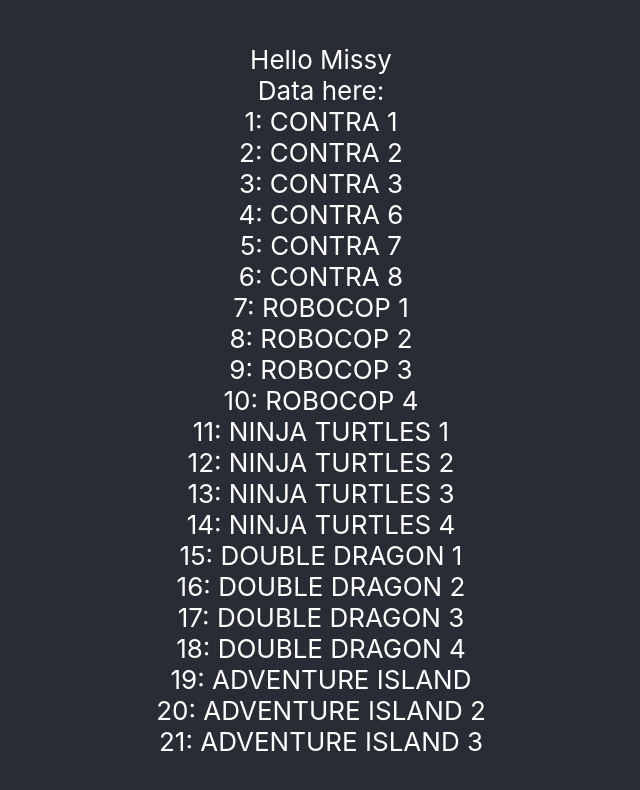
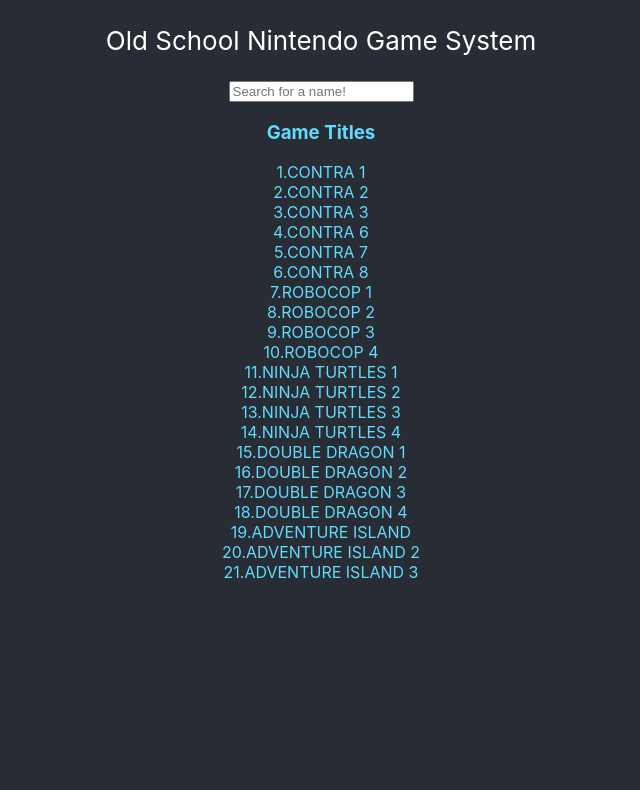
Before and after one commit to saykaren/OldSchool, a React (Create React App) app: page / in a window 1280 px wide. Shown: the top 790 px of the page, without its empty margins (319-959 px from the left). Built offline with nearby package versions, Linux system fonts and the light colour scheme.

Commit message:
Add Search Function

```diff
--- a/src/components/app/App.js
+++ b/src/components/app/App.js
@@ -2,20 +2,21 @@
 import oldSchoolData from "../Data/Data";
 import "../styling/App.scss";
 import Main from "./Main";
+import Searchable from "./Searchable";
 
 class App extends React.Component {
-  componentDidMount(){
-    this.setState({data: oldSchoolData})
+  componentDidMount() {
+    this.setState({ data: oldSchoolData });
   }
   render() {
-    const { data } = this.state || {};
-    const propSendingDown = "Hello I am here";
     return (
       <div className="App">
         <header className="App-header">
-          Hello Missy
-          {data && <Main dataProp={data} propSendingDown={propSendingDown}/>}
-        </header>
+        Old School Nintendo Game System
+         </header>
+         <section>
+         <Searchable/>
+         </section>
       </div>
     );
   }
--- /dev/null
+++ b/src/components/app/Searchable.js
@@ -0,0 +1,49 @@
+import React from "react";
+import oldSchoolData from "../Data/Data";
+
+class Searchable extends React.Component {
+  constructor(props) {
+    super(props);
+
+    this.state = {
+      names: oldSchoolData.map((x) => x.gameName),
+      data: oldSchoolData,
+      searchTerm: "",
+    };
+  }
+
+  editSearchTerm = (e) => {
+    this.setState({ searchTerm: e.target.value });
+  };
+
+  dynamicSearch = () => {
+    return this.state.data.filter((name) =>
+      name.gameName.toLowerCase().includes(this.state.searchTerm.toLowerCase())
+    );
+  };
+
+  render() {
+    return (
+      <div className="searchable">
+        <input
+          type="text"
+          value={this.state.searchTerm}
+          onChange={this.editSearchTerm}
+          placeholder="Search for a name!"
+        />
+        <br></br>
+        <h3>Game Titles</h3>
+
+        <div>
+          {this.dynamicSearch().map((x) => (
+            <div>
+              {x.nintendoNumber}.{x.gameName}
+            </div>
+          ))}
+        </div>
+      </div>
+    );
+  }
+}
+
+export default Searchable;
--- a/src/components/styling/App.scss
+++ b/src/components/styling/App.scss
@@ -2,6 +2,9 @@
 
 .App {
     text-align: center;
+    background-color: $primary-color;
+    color: $secondary-color;
+    height: 100vh;
   }
 
   .App-logo {
@@ -16,8 +19,8 @@
   }
 
   .App-header {
-    background-color: #282c34;
-    min-height: 100vh;
+
+    min-height: 10vh;
     display: flex;
     flex-direction: column;
     align-items: center;
```
